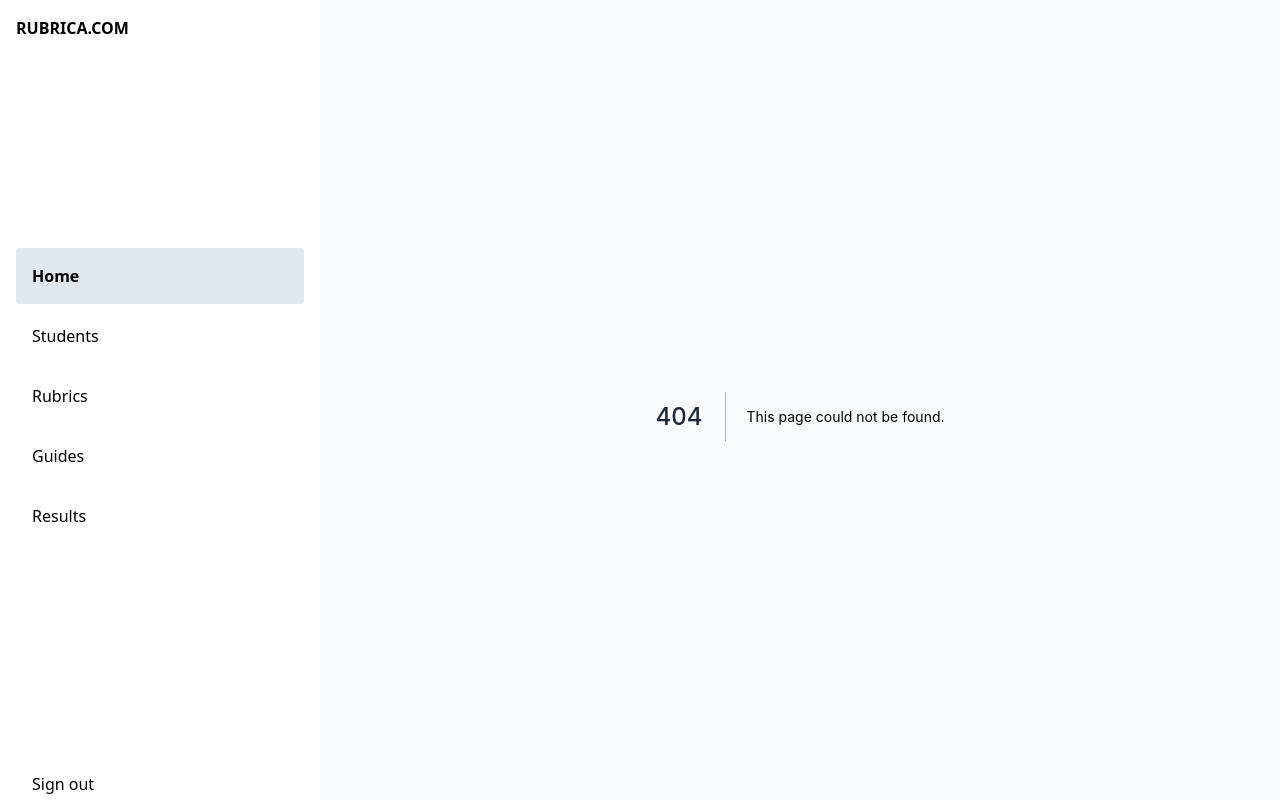
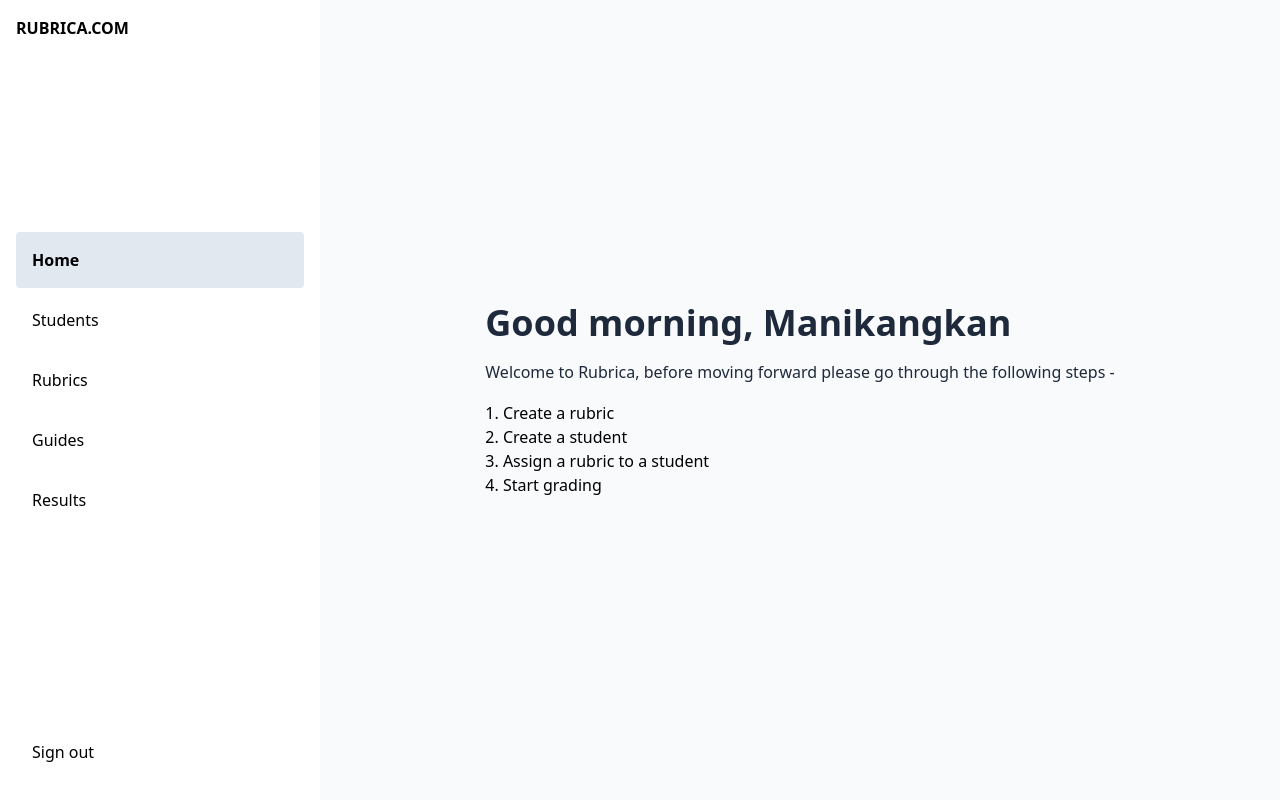
Before and after one commit to manikangkan/rubrica, a Next.js app: page /home in a window 1280 px wide. Before the commit this address had no page. Built offline with nearby package versions, Linux system fonts and the light colour scheme; a small style sheet from the web is missing.

Commit message:
feat: dashboard home page configure

```diff
--- /dev/null
+++ b/pages/home/index.js
@@ -0,0 +1,19 @@
+const Home = () => {
+  return (
+    <div className="h-full grid place-content-center space-y-4">
+      <h1>Good morning, Manikangkan</h1>
+      <p>
+        Welcome to Rubrica, before moving forward please go through the
+        following steps -
+      </p>
+      <ul>
+        <li>1. Create a rubric</li>
+        <li>2. Create a student</li>
+        <li>3. Assign a rubric to a student</li>
+        <li>4. Start grading</li>
+      </ul>
+    </div>
+  );
+};
+
+export default Home;
--- a/styles/globals.css
+++ b/styles/globals.css
@@ -3,11 +3,12 @@
 @tailwind utilities;
 
 @layer components {
-  h1,h4
+  h1,
+  h4,
   label,
   p,
   input {
-    @apply text-slate-800;
+    @apply text-slate-800 leading-relaxed;
   }
 
   h1 {
@@ -28,7 +29,7 @@
     !ring-0 !outline-none !bg-transparent;
   }
 
-  textarea{
+  textarea {
     @apply h-24;
   }
 
```
